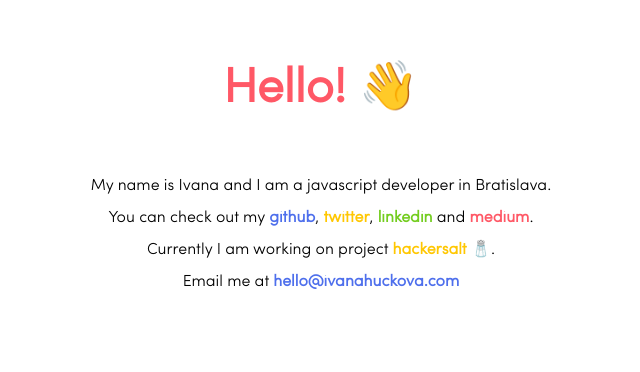
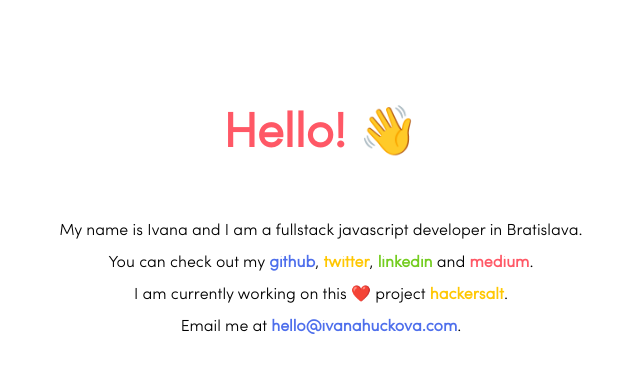
Before and after one commit to ivanahuckova/website_ivanahuckova, a React (Create React App) app: page / in a window 1280 px wide. Shown: the part 160-532 px from the top of the page, without its empty margins (319-959 px from the left). Built offline with nearby package versions, Linux system fonts and the light colour scheme; the HTML template or start-up script is replaced by a standard one.

Commit message:
Fix typo

```diff
--- a/src/App.js
+++ b/src/App.js
@@ -4,7 +4,7 @@ import './App.scss';
 function App() {
   return (
     <div className="App">
-      <div>
+      <div className="content">
         <h1>
           Hello!{' '}
           <span role="img" aria-label="waving hand">
@@ -12,7 +12,7 @@ function App() {
           </span>
         </h1>
         <div>
-          My name is Ivana and I am a javascript developer in Bratislava. <br />
+          My name is Ivana and I am a fullstack javascript developer in Bratislava. <br />
           You can check out my{' '}
           <a href="https://github.com/ivanahuckova" target="_blank" rel="noopener noreferrer">
             github
@@ -29,12 +29,12 @@ function App() {
           <a href="https://medium.com/@ivanahuckova" target="_blank" rel="noopener noreferrer">
             medium
           </a>
-          . <br />
-          Currently I am working on project <a href="https://www.hackersalt.com">hackersalt</a> 🧂.
+          . <br />I am currently working on this ❤️ project <a href="https://www.hackersalt.com">hackersalt</a>.
           <br />
-          Email me at <a href="mailto: hello@ivanahuckova.com">hello@ivanahuckova.com</a>
+          Email me at <a href="mailto: hello@ivanahuckova.com">hello@ivanahuckova.com</a>.
         </div>
       </div>
+      <div className="svg-animation" />
     </div>
   );
 }
--- a/src/App.scss
+++ b/src/App.scss
@@ -1,31 +1,21 @@
 .App {
   text-align: center;
-  position: relative;
   font-family: 'Sofia Pro', Arial, Helvetica, sans-serif;
   font-weight: 400;
   width: 100vw;
-  height: 90vh;
+  height: 100vh;
   padding: 0;
   margin: 0;
   display: flex;
+  flex-direction: column;
   justify-content: center;
   align-items: center;
   line-height: 2;
-  display: flex;
-  flex-direction: column;
-  // background-image: url('./imgs/rectangle-small.jpg');
-  // background-repeat: space;
-  font-weight: 00;
-}
-h1 {
-  font-weight: 600;
-  color: #ff5866;
-  font-size: 3rem;
-  margin-top: 0;
-}
-div {
+
+  .content {
     font-size: 1rem;
-  padding-bottom: 30px;
+    // height: 100%;
+    padding-bottom: 50px;
     a {
       text-decoration: none;
       color: #4e6fec;
@@ -46,6 +36,19 @@ div {
         color: #ffc701;
       }
     }
+    h1 {
+      font-weight: 600;
+      color: #ff5866;
+      font-size: 3rem;
+      margin-top: 0;
+    }
+  }
+  // .svg-animation {
+  //   background: url('./imgs/test.svg') repeat-x 0 / 100% auto;
+  //   height: 30%;
+  //   width: 100%;
+  //   animation: ani 60s linear infinite;
+  // }
 }
 
 // @keyframes ani {
```
Also changed, not shown: src/imgs/background.svg (added), src/imgs/rectangle-small.jpg (deleted). Lines whose indentation alone changed are shown as unchanged.
